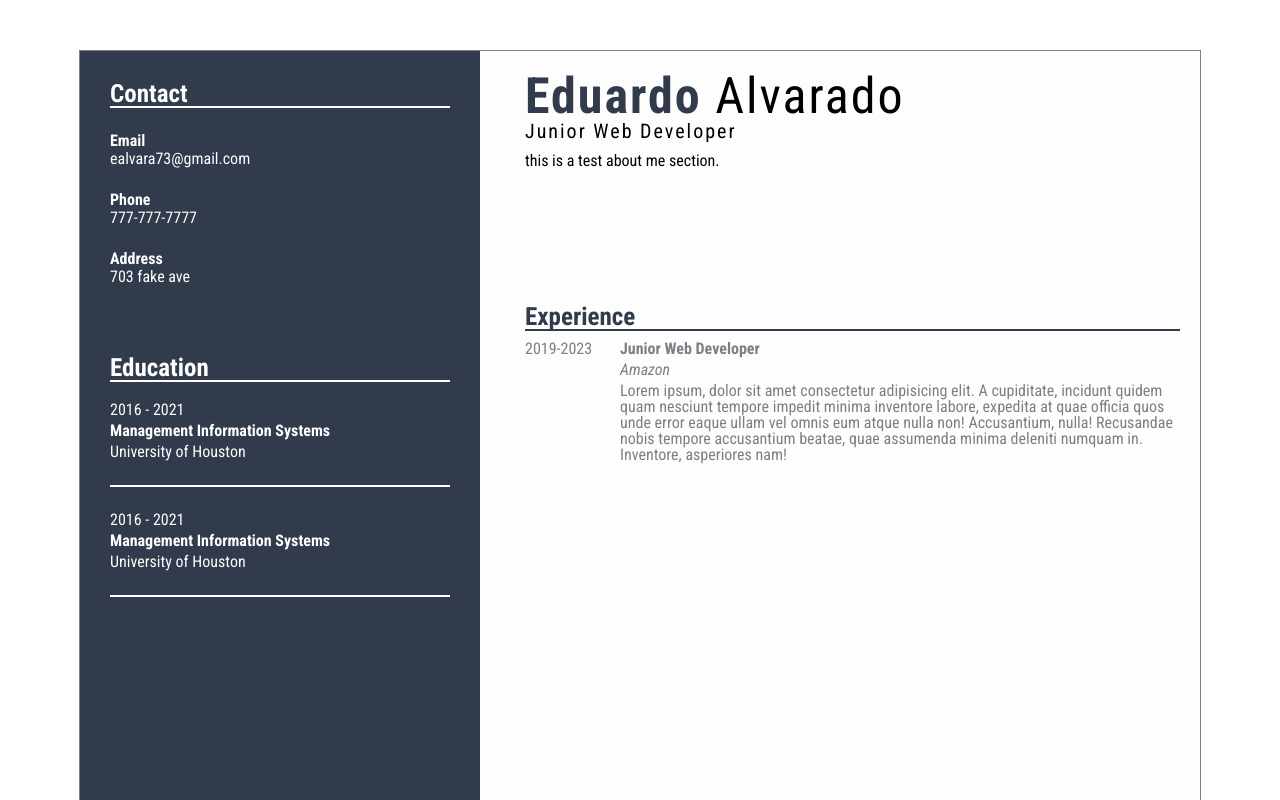
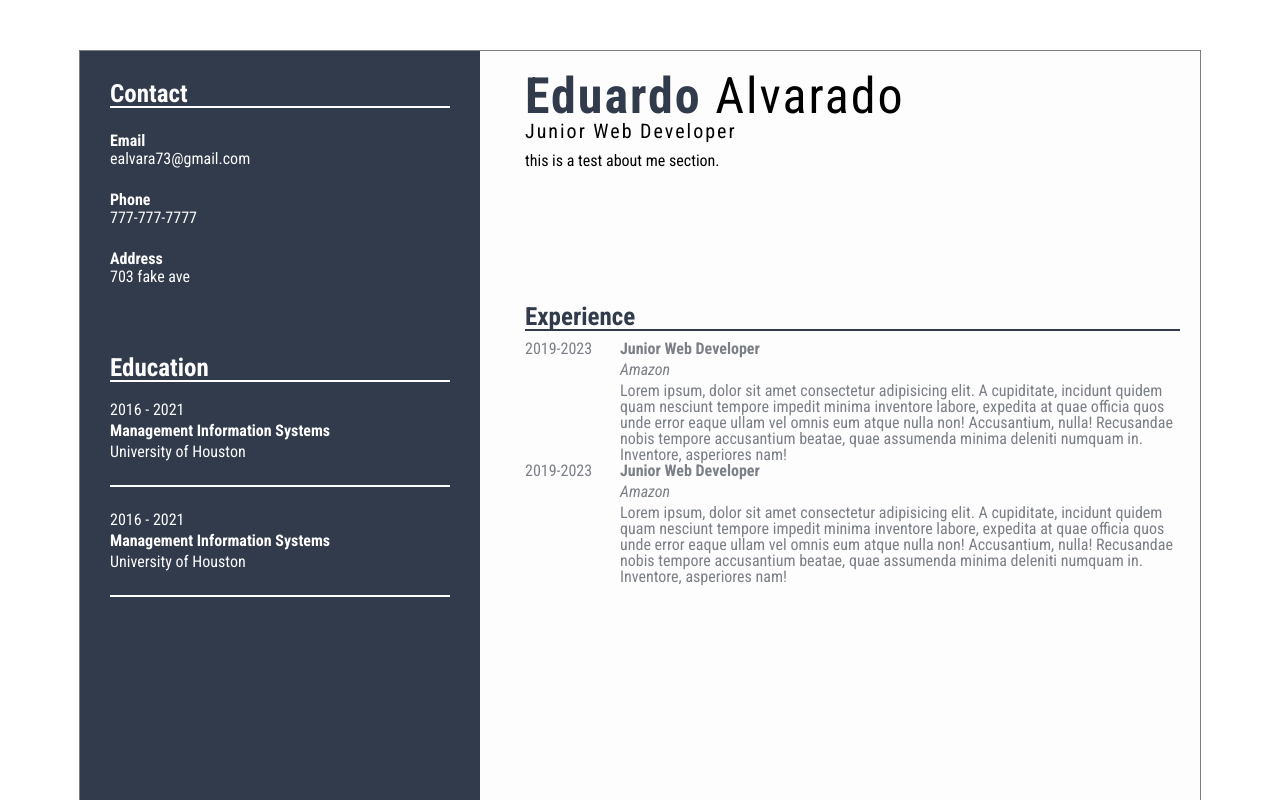
Before and after one commit to ealvara6/cv-project, a React (Create React App) app: page / in a window 1280 px wide. Shown: the top 800 px of the page. Built offline with nearby package versions, Linux system fonts and the light colour scheme.

Commit message:
Rearrange work components

```diff
--- /dev/null
+++ b/src/components/DisplayWork.jsx
@@ -0,0 +1,36 @@
+import React, { Component } from 'react';
+import Work from './Work';
+
+class DisplayWork extends Component {
+  render() {
+    const { work, openWorkForm } = { ...this.props };
+    const workArr = [];
+
+    work.forEach((item) => {
+      workArr.push(
+        <li key={item.id}>
+          <Work
+            dates={item.dates}
+            position={item.position}
+            company={item.company}
+            tasks={item.tasks}
+          />
+        </li>,
+      );
+    });
+
+    return (
+      <div id="work-section" onClick={openWorkForm} onKeyDown={this.openWorkForm} role="button" tabIndex={0}>
+        <div className="header">
+          <div>Experience</div>
+          <div className="line" />
+        </div>
+        <ul id="work">
+          {workArr}
+        </ul>
+      </div>
+    );
+  }
+}
+
+export default DisplayWork;
--- a/src/components/Work.jsx
+++ b/src/components/Work.jsx
@@ -7,20 +7,13 @@ class Work extends Component {
       position,
       company,
       tasks,
-      openWorkForm,
     } = { ...this.props };
     return (
-      <div id="work-section" onClick={openWorkForm} onKeyDown={this.openWorkForm} role="button" tabIndex={0}>
-        <div className="header">
-          <div>Experience</div>
-          <div className="line" />
-        </div>
-        <div className="work">
-          <div className="position">{position}</div>
-          <div className="company">{company}</div>
-          <div className="dates">{dates}</div>
-          <div className="tasks">{tasks}</div>
-        </div>
+      <div className="work">
+        <div className="position">{position}</div>
+        <div className="company">{company}</div>
+        <div className="dates">{dates}</div>
+        <div className="tasks">{tasks}</div>
       </div>
     );
   }
--- a/src/components/WorkForms.jsx
+++ b/src/components/WorkForms.jsx
@@ -1,21 +1,62 @@
 import '../styles/WorkForms.scss';
 import React, { Component } from 'react';
 import WorkForm from './WorkForm';
-import Work from './Work';
 
 class WorkForms extends Component {
+  constructor(props) {
+    super(props);
+
+    this.state = ({ ...this.props });
+
+    this.handleChange = this.handleChange.bind(this);
+  }
+
+  handleChange(id, input, e) {
+    const state = { ...this.state };
+    const newWorkArr = state.work.map((work) => {
+      if (work.id === id) {
+        const tempWork = work;
+        switch (input) {
+          case 'dates':
+            tempWork.dates = e.target.value;
+            break;
+          case 'position':
+            tempWork.position = e.target.value;
+            break;
+          case 'company':
+            tempWork.company = e.target.value;
+            break;
+          case 'tasks':
+            tempWork.tasks = e.target.value;
+            break;
+          default:
+            throw new Error();
+        }
+        return tempWork;
+      }
+      return work;
+    });
+
+    this.setState((prevState) => ({
+      closeWorkForm: prevState.closeWorkForm,
+      work: newWorkArr,
+    }));
+  }
+
   render() {
-    const { work } = { ...this.props };
+    const { work, closeWorkForm } = { ...this.state };
     const workFormArr = [];
 
     work.forEach((item) => {
       workFormArr.push(
         <li key={item.id}>
           <WorkForm
+            id={item.id}
             dates={item.dates}
             position={item.position}
             company={item.company}
             tasks={item.tasks}
+            handleChange={this.handleChange}
           />
         </li>,
       );
@@ -24,6 +65,8 @@ class WorkForms extends Component {
     return (
       <ul id="work-forms">
         {workFormArr}
+        <button type="button" className="add-work">Add Work</button>
+        <button type="button" className="save-button" onClick={closeWorkForm}>Save</button>
       </ul>
     );
   }
--- a/src/components/WorkSection.jsx
+++ b/src/components/WorkSection.jsx
@@ -1,6 +1,7 @@
 import React, { Component } from 'react';
 import WorkForms from './WorkForms';
 import Work from './Work';
+import DisplayWork from './DisplayWork';
 
 class WorkSection extends Component {
   constructor(props) {
@@ -16,10 +17,18 @@ class WorkSection extends Component {
           company: 'Amazon',
           tasks: 'Lorem ipsum, dolor sit amet consectetur adipisicing elit. A cupiditate, incidunt quidem quam nesciunt tempore impedit minima inventore labore, expedita at quae officia quos unde error eaque ullam vel omnis eum atque nulla non! Accusantium, nulla! Recusandae nobis tempore accusantium beatae, quae assumenda minima deleniti numquam in. Inventore, asperiores nam!',
         },
+        {
+          id: 1,
+          dates: '2019-2023',
+          position: 'Junior Web Developer',
+          company: 'Amazon',
+          tasks: 'Lorem ipsum, dolor sit amet consectetur adipisicing elit. A cupiditate, incidunt quidem quam nesciunt tempore impedit minima inventore labore, expedita at quae officia quos unde error eaque ullam vel omnis eum atque nulla non! Accusantium, nulla! Recusandae nobis tempore accusantium beatae, quae assumenda minima deleniti numquam in. Inventore, asperiores nam!',
+        },
       ],
     });
 
     this.openWorkForm = this.openWorkForm.bind(this);
+    this.closeWorkForm = this.closeWorkForm.bind(this);
   }
 
   openWorkForm() {
@@ -28,26 +37,18 @@ class WorkSection extends Component {
     });
   }
 
+  closeWorkForm() {
+    this.setState({
+      viewWorkForms: false,
+    });
+  }
+
   render() {
     const { viewWorkForms, work } = { ...this.state };
-    const workArr = [];
-
-    work.forEach((item) => {
-      workArr.push(
-        <li key={item.id}>
-          <Work
-            dates={item.dates}
-            position={item.position}
-            company={item.company}
-            tasks={item.tasks}
-            openWorkForm={this.openWorkForm}
-          />
-        </li>,
-      );
-    });
-
     return (
-      viewWorkForms ? <WorkForms work={work} /> : <ul>{workArr}</ul>
+      viewWorkForms
+        ? <WorkForms work={work} closeWorkForm={this.closeWorkForm} />
+        : <DisplayWork work={work} openWorkForm={this.openWorkForm} />
     );
   }
 }
```
